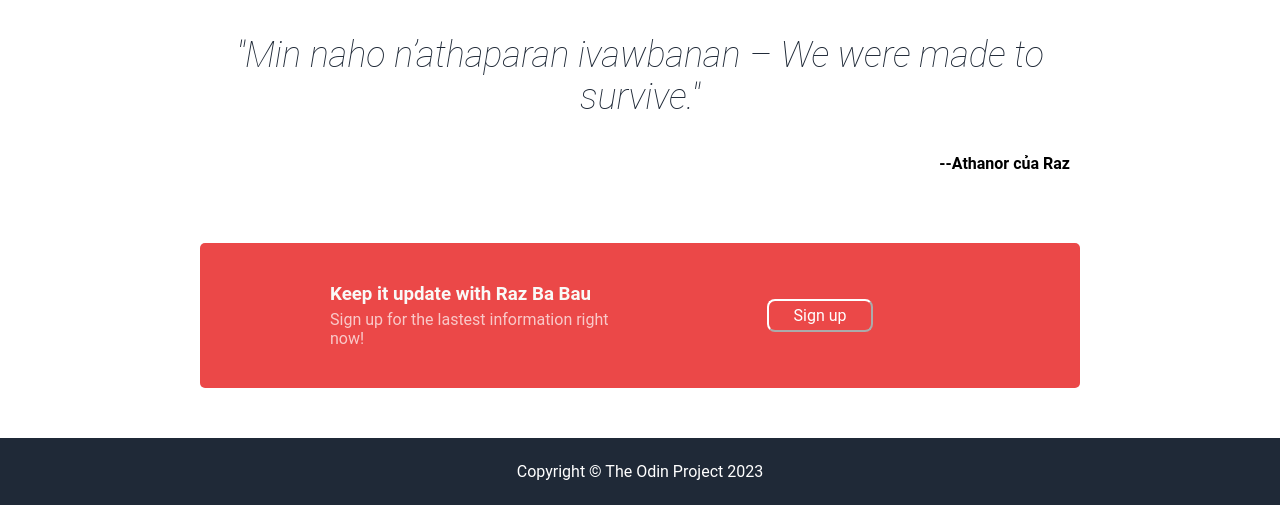
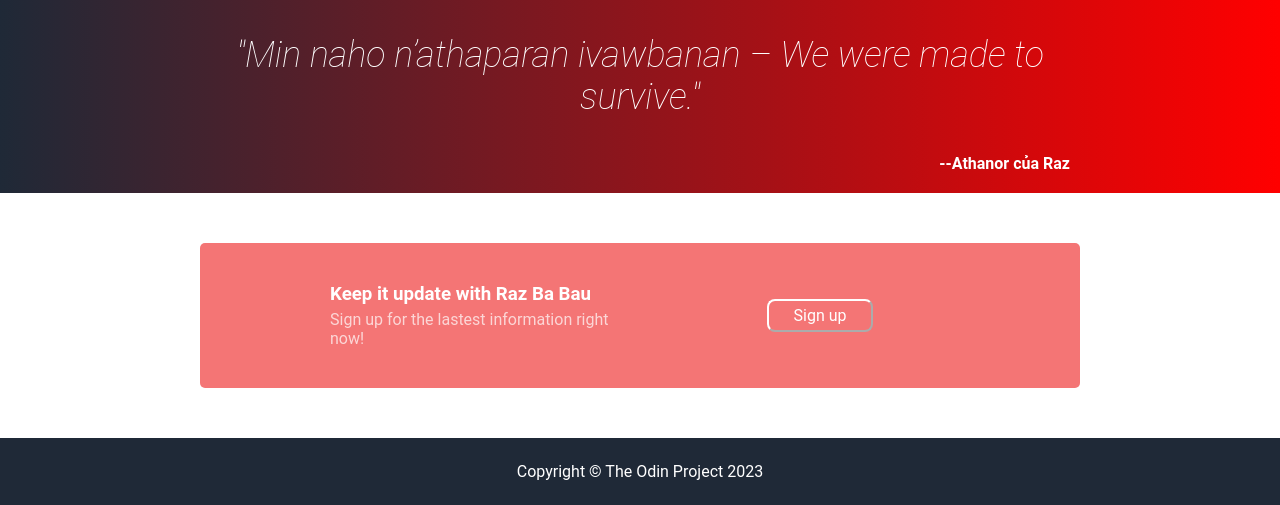
Before and after one commit to PhuocPhann162/Raz_FanPage, a plain HTML site: page index.html in a window 1280 px wide. Shown: the part 1095-1600 px from the top of the page. Drawn offline with Linux system fonts and the light colour scheme.

Commit message:
update color

```diff
--- a/style.css
+++ b/style.css
@@ -49,9 +49,9 @@ h3 {
 
 .navbar {
     display: flex;
-    background-color: #1F2937;
     padding: 20px 0px 20px 100px;
     align-items: center;
+    background-color: #1F2937;
 }
 
 .header-link {
@@ -69,7 +69,7 @@ h3 {
 /* Intro */
 .intro {
     display: flex;
-    background-color: #1F2937;
+    background-image: linear-gradient(0, #1F2937, red);
     color: #F9FAF8;
     align-items: center;
     justify-content: center;
@@ -111,6 +111,10 @@ h3 {
     font-size: 14px;
 }
 
+.intro-cta button:hover {
+    background-color: rgb(216, 99, 99);
+}
+
 .intro-image img {
     width: 500px;
     height: 350px;
@@ -118,6 +122,7 @@ h3 {
 
 .content {
     align-items: center;
+
 }
 h2 {
     display: block;
@@ -151,13 +156,13 @@ h2 {
 
 .quote {
     display: flex;
-    background-color: #fff;
+    background-image: linear-gradient(90deg, #1F2937, red);
     flex-direction: column;
     padding: 0 200px;
 }
 .quote p {
     font-size: 36px;
-    color: #1F2937;
+    color: #fff;
     font-style: italic;
     font-weight: lighter;
     font-family: "Roboto", arial;
@@ -171,16 +176,17 @@ b {
     padding-right: 10px;
     font-family: "Roboto", arial;
     text-align: right;
+    color: #fff;
 }
 
 .sign-up {
-    background-color: rgb(235, 72, 72);
+
     margin: 50px 200px;
     padding: 10px 80px;
     align-items: center;
     display: flex;
     border-radius: 5px;
-    border-color: none;
+    background-color: rgb(244, 117, 117);
 }
 .sign-item {
     flex: 1;
@@ -190,7 +196,7 @@ b {
 }
 
 .sign-text h3 {
-    color: #F9FAF8;
+    color: #fff;
     font-family: "Roboto",arial;
     padding: 0;
     margin: 30px 0px 0px 50px;
@@ -210,6 +216,10 @@ b {
     padding: 5px 25px;
 }
 
+.sign-button button:hover {
+    background-color: red;
+}
+
 .footer {
     background-color: #1F2937;
     font-family: "Roboto",arial;
```
